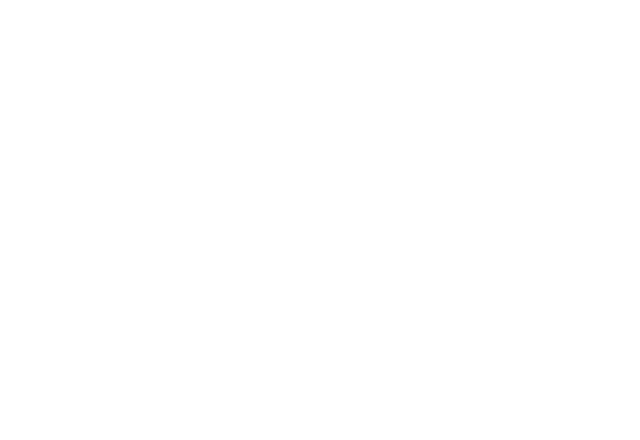
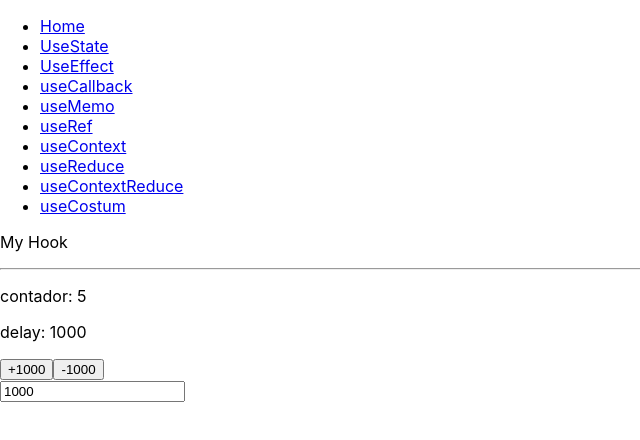
Before and after one commit to FerndsLuis/Curso_React_Avancado, a React (Create React App) app in the folder tipos-hooks/: page /useCostum in a window 1280 px wide. Before the commit this address had no page. Shown: the top 440 px of the page, without its empty margins (0-640 px from the left). Built offline with nearby package versions, Linux system fonts and the light colour scheme.

Commit message:
chore: Hook personalizado

```diff
--- a/tipos-hooks/src/component/Header/index.js
+++ b/tipos-hooks/src/component/Header/index.js
@@ -32,6 +32,9 @@
         <li>
           <Link to="/useContextReduce">useContextReduce</Link>
         </li>
+        <li>
+          <Link to="/useCostum">useCostum</Link>
+        </li>
       </ul>
     </header>
   );
--- /dev/null
+++ b/tipos-hooks/src/component/pages/hookCustom/index.js
@@ -0,0 +1,65 @@
+import { Header } from 'component/Header';
+import React from 'react';
+import { useRef } from 'react';
+import { useEffect } from 'react';
+import { useState } from 'react';
+
+const useMyHook = (cb, delay = 1000) => {
+  const savedCb = useRef();
+
+  useEffect(() => {
+    savedCb.current = cb;
+  }, [cb]);
+
+  useEffect(() => {
+    const interval = setInterval(() => {
+      savedCb.current();
+    }, delay);
+
+    return () => clearInterval(interval);
+  }, [delay]);
+};
+
+export function HookCustom() {
+  const [counter, setCounter] = useState(0);
+  const [delay, setDelay] = useState(1000);
+  const [incrementor, setIncrementor] = useState(1000);
+
+  useMyHook(() => {
+    setCounter((c) => c + 1);
+  }, delay);
+  return (
+    <div>
+      <Header />
+
+      <div>
+        <p>My Hook</p>
+        <hr />
+        <p>contador: {counter} </p>
+        <p>delay: {delay} </p>
+        <button
+          onClick={() => {
+            setDelay((d) => d + incrementor);
+          }}
+        >
+          +{incrementor}
+        </button>
+        <button
+          onClick={() => {
+            setDelay((d) => d - incrementor);
+          }}
+        >
+          -{incrementor}
+        </button>
+        <br />
+        <input
+          type="number"
+          value={incrementor}
+          onChange={(e) => {
+            setIncrementor(Number(e.target.value));
+          }}
+        />
+      </div>
+    </div>
+  );
+}
--- a/tipos-hooks/src/routesFile.js
+++ b/tipos-hooks/src/routesFile.js
@@ -9,6 +9,7 @@
 import { TypeContext } from 'component/pages/typeContext';
 import { TypeReduce } from 'component/pages/typeReduce';
 import { TypeContextReduce } from 'component/pages/typeContextReduce';
+import { HookCustom } from 'component/pages/hookCustom';
 
 const RoutesFile = () => {
   return (
@@ -23,6 +24,7 @@
         <Route path="/useContext" element={<TypeContext />} />
         <Route path="/useReduce" element={<TypeReduce />} />
         <Route path="/useContextReduce" element={<TypeContextReduce />} />
+        <Route path="/useCostum" element={<HookCustom />} />
       </Routes>
     </BrowserRouter>
   );
```
